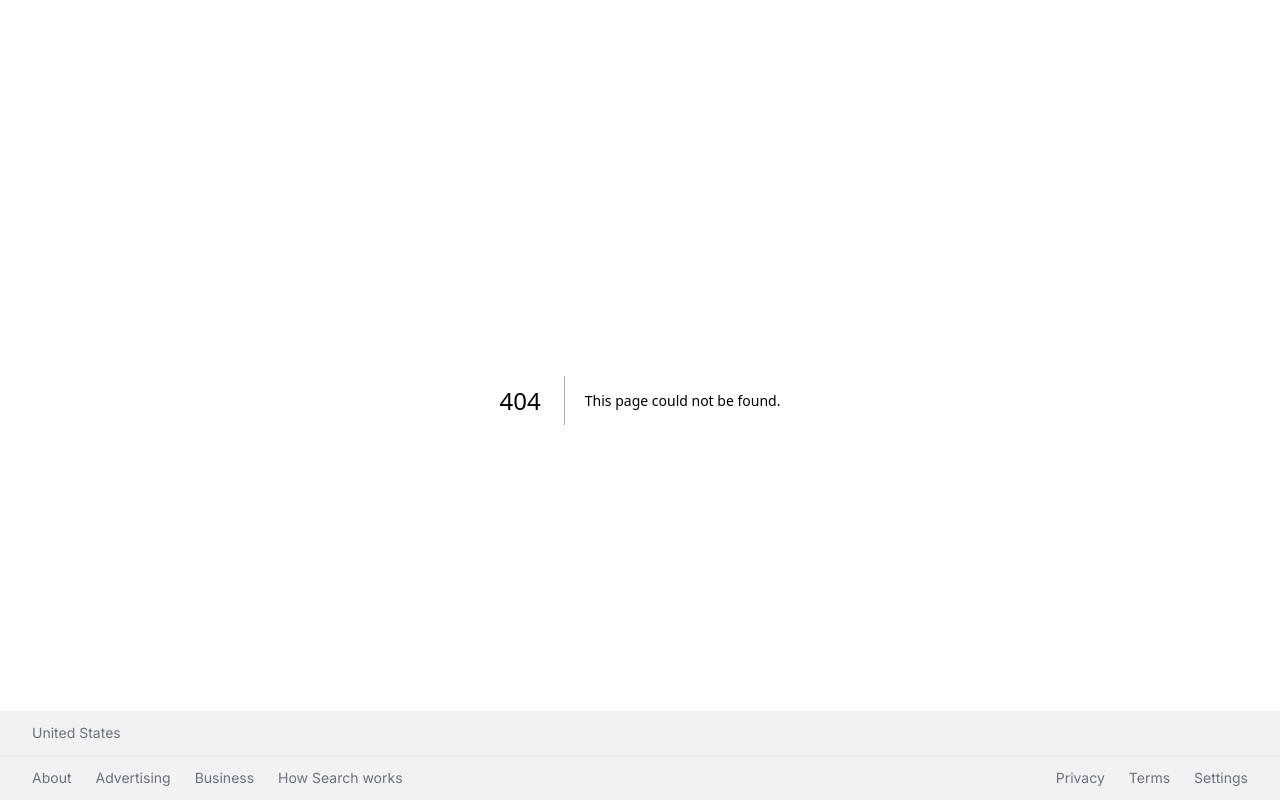
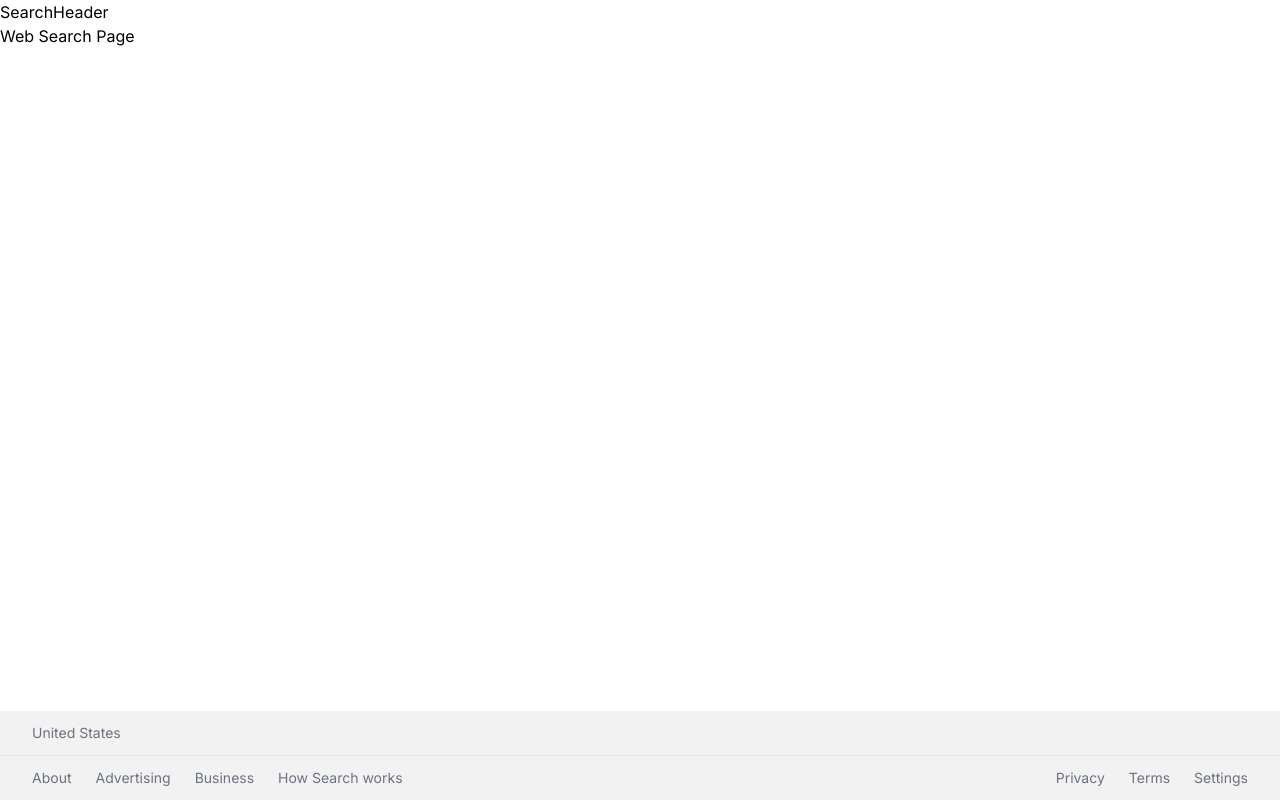
Before and after one commit to Ismaelp96/google-next, a Next.js app: page /search/web in a window 1280 px wide. Before the commit this address had no page. Built offline with nearby package versions, Linux system fonts and the light colour scheme.

Commit message:
Created router search image and web

```diff
--- /dev/null
+++ b/src/app/search/image/page.jsx
@@ -0,0 +1,3 @@
+export default function ImageSearchPage() {
+  return <div className='text-red-500'>Image Search Page</div>;
+}
--- /dev/null
+++ b/src/app/search/layout.jsx
@@ -0,0 +1,10 @@
+import SearchHeader from '@/components/SearchHeader';
+
+export default function LayoutSearch({ children }) {
+  return (
+    <div>
+      <SearchHeader />
+      {children}
+    </div>
+  );
+}
--- /dev/null
+++ b/src/app/search/web/page.jsx
@@ -0,0 +1,3 @@
+export default function WebSearchPage() {
+  return <div>Web Search Page</div>;
+}
--- /dev/null
+++ b/src/components/SearchHeader.jsx
@@ -0,0 +1,3 @@
+export default function SearchHeader() {
+  return <div>SearchHeader</div>;
+}
```
